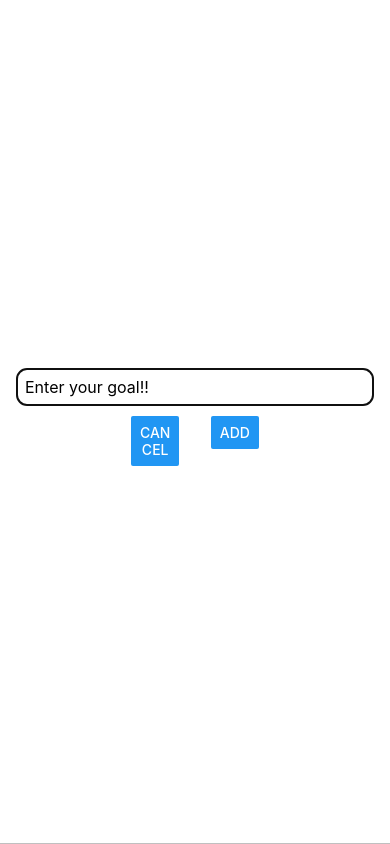
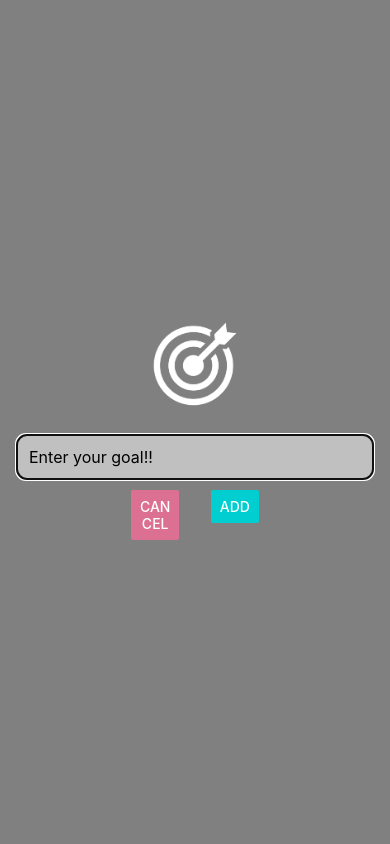
Before and after one commit to Jaseela99/reactnative-course, a React Native app: screen / in a window 390 px wide. Both pictures are taken after a click on the button "ADD NEW GOAL". Built offline with nearby package versions, Linux system fonts and the light colour scheme.

Commit message:
completed goal app

```diff
--- a/App.js
+++ b/App.js
@@ -2,6 +2,7 @@ import { StyleSheet, View, FlatList, Button } from "react-native";
 import React, { useState } from "react";
 import Goals from "./components/Goals";
 import Input from "./components/Input";
+import { StatusBar } from "expo-status-bar";
 export default function App() {
   const [showModal, setShowModal] = useState(false);
   const [goals, setGoals] = useState([]);
@@ -25,10 +26,12 @@ export default function App() {
     });
   };
   return (
+    <>
+    <StatusBar style="auto"/>
     <View style={styles.appContainer}>
       <Button
         title="Add New Goal"
-        color="#5f9ea0"
+        color="#008b8b"
         onPress={startAddGoalHandler}
       />
       <Input
@@ -52,6 +55,7 @@ export default function App() {
         />
       </View>
     </View>
+    </>
   );
 }
 
@@ -60,6 +64,7 @@ const styles = StyleSheet.create({
     flex: 1,
     paddingTop: 50,
     paddingHorizontal: 14,
+    backgroundColor:"#afeeee"
   },
 
   listContainer: {
--- a/components/Input.js
+++ b/components/Input.js
@@ -1,4 +1,4 @@
-import { StyleSheet, Button, View, TextInput, Modal } from "react-native";
+import { StyleSheet, Button, View, TextInput, Modal,Image } from "react-native";
 import React, { useState } from "react";
 
 const Input = ({ addGoalHandler, showModal, endAddGoalHandler }) => {
@@ -17,6 +17,7 @@ const Input = ({ addGoalHandler, showModal, endAddGoalHandler }) => {
   return (
     <Modal visible={showModal} animationType="slide">
       <View style={styles.inputContainer}>
+        <Image style={styles.image} source={require("../assets/images/goal.png")}/>
         <TextInput
           value={inputText}
           placeholder="Enter your goal!!"
@@ -25,10 +26,10 @@ const Input = ({ addGoalHandler, showModal, endAddGoalHandler }) => {
         />
         <View style={styles.buttonContainer}>
           <View style={styles.button}>
-            <Button title="Cancel" onPress={cancelGoal} />
+            <Button title="Cancel" onPress={cancelGoal} color="#db7093"/>
           </View>
           <View style={styles.button}>
-            <Button title="Add" onPress={addGoal} />
+            <Button title="Add" onPress={addGoal} color="#00ced1"/>
           </View>
         </View>
       </View>
@@ -43,17 +44,17 @@ const styles = StyleSheet.create({
     flex: 1,
     justifyContent: "center",
     alignItems: "center",
-    borderBottomWidth: 1,
-    borderColor: "#c0c0c0",
     padding: 16,
+    backgroundColor:"#808080"
   },
   input: {
-    borderColor: "#c0c0c0",
+    borderColor: "#f0ffff",
     borderWidth: 1,
     width: "100%",
-    padding: 8,
+    padding: 12,
     borderRadius: 10,
     fontSize: 16,
+    backgroundColor:"#c0c0c0"
   },
   buttonContainer: {
     flexDirection: "row",
@@ -64,4 +65,9 @@ const styles = StyleSheet.create({
     width: "30%",
     marginHorizontal: 10,
   },
+  image:{
+    width: 100,
+    height: 100,
+    margin: 20,
+  }
 });
```
Also changed, not shown: assets/images/goal.png (added).
